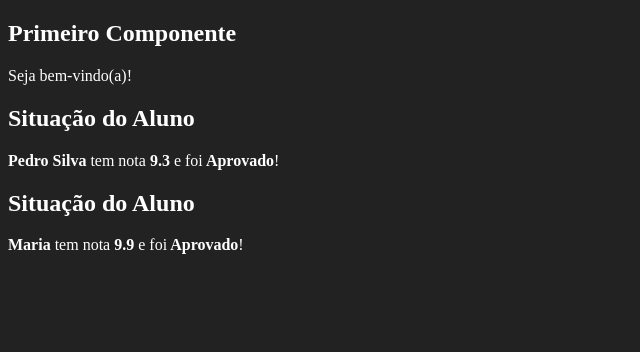
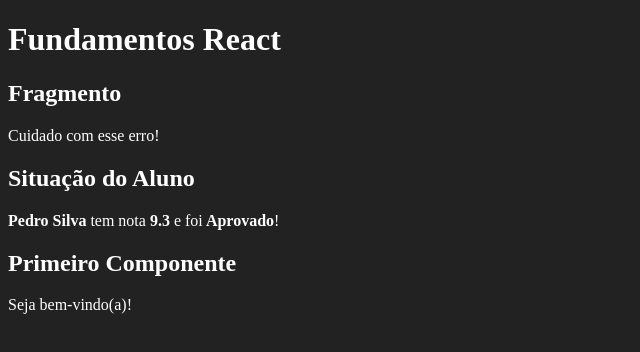
Before and after one commit to gustavoferreiradev/fundamentos-react, a React (Create React App) app: page / in a window 1280 px wide. Shown: the top 352 px of the page, without its empty margins (0-640 px from the left). Built offline with nearby package versions, Linux system fonts and the light colour scheme.

Commit message:
Arrow Function

```diff
--- /dev/null
+++ b/src/App.jsx
@@ -0,0 +1,17 @@
+import React from 'react';
+import Primeiro from './components/basicos/Primeiro';
+import ComParametro from './components/basicos/ComParametro';
+import Fragmento from './components/basicos/Fragmento';
+
+export default _ =>
+
+    <div id="app">
+        <h1>Fundamentos React</h1>
+        <Fragmento />
+        <ComParametro
+            titulo="Situação do Aluno"
+            aluno="Pedro Silva "
+            nota={9.3}
+        />
+        <Primeiro></Primeiro>
+    </div>
--- /dev/null
+++ b/src/components/basicos/Fragmento.jsx
@@ -0,0 +1,10 @@
+import React from 'react'
+
+export default function Fragmento(props) {
+    return (
+        <>
+            <h2>Fragmento</h2>
+            <p>Cuidado com esse erro!</p>
+        </>
+    )
+}
--- a/src/index.js
+++ b/src/index.js
@@ -2,18 +2,9 @@
 import ReactDOM from 'react-dom'
 import React from 'react'
 
-import Primeiro from './components/basicos/Primeiro'
-import ComParametro from './components/basicos/ComParametro'
+import App from './App'
 
 ReactDOM.render(
-    <div id="app">
-        <Primeiro></Primeiro>
-        <ComParametro
-        titulo="Situação do Aluno"
-        aluno="Pedro Silva " nota= {9.3} />
-        <ComParametro
-        titulo="Situação do Aluno"
-        aluno="Maria " nota= {9.9} />
-    </div>,
-document.getElementById('root')
+    <App />,
+    document.getElementById('root')
 )
```
Also changed, not shown: src/components/basicos/ComParametro.jsx (+10 -9 lines), src/components/basicos/Primeiro.jsx (+5 -5 lines).
